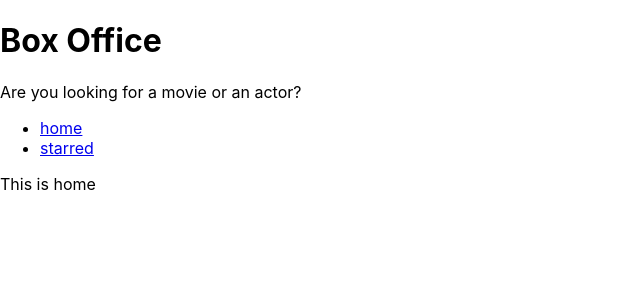
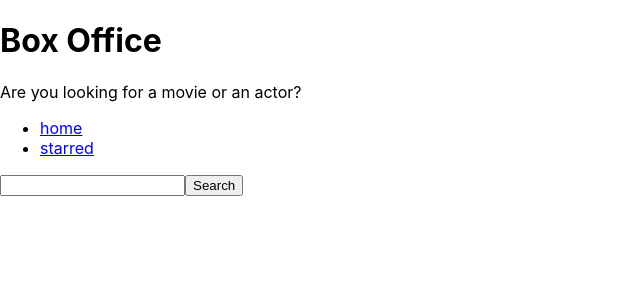
Before and after one commit to atulbaj/box-office, a React (Create React App) app: page / in a window 1280 px wide. Shown: the top 300 px of the page, without its empty margins (0-640 px from the left). Built offline with nearby package versions, Linux system fonts and the light colour scheme.

Commit message:
created input and fetch result from tv maze api

```diff
--- a/src/pages/Home.js
+++ b/src/pages/Home.js
@@ -1,8 +1,39 @@
-import React from 'react';
+import React, { useState } from 'react';
 import MainPageLayout from '../components/MainPageLayout';
 
 const Home = () => {
-  return <MainPageLayout>This is home</MainPageLayout>;
+  const [input, setInput] = useState('');
+  const onSearch = () => {
+    // https://api.tvmaze.com/search/shows?q=men
+
+    fetch(`https://api.tvmaze.com/search/shows?q=${input}`)
+      .then(r => r.json())
+      .then(result => {
+        console.log(result);
+      });
+  };
+  const onInputChange = ev => {
+    setInput(ev.target.value);
+  };
+  const onKeyDown = ev => {
+    if (ev.keyCode === 13) {
+      onSearch();
+    }
+  };
+
+  return (
+    <MainPageLayout>
+      <input
+        type="text"
+        onChange={onInputChange}
+        onKeyDown={onKeyDown}
+        value={input}
+      />
+      <button type="button" onClick={onSearch}>
+        Search
+      </button>
+    </MainPageLayout>
+  );
 };
 
 export default Home;
```
